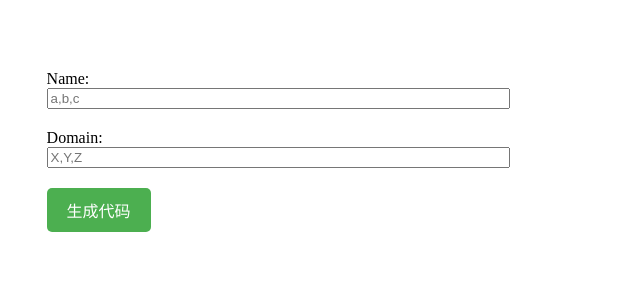
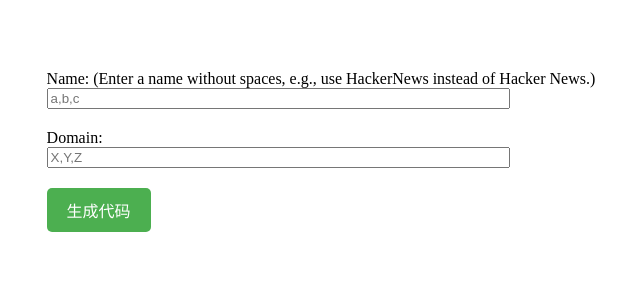
Before and after one commit to Yiwei666/03_Python-PHP, a PHP site: the page made by 03_smallTools/03_谷歌搜索/google_mgugesrch.php in a window 1280 px wide. Shown: the top 300 px of the page, without its empty margins (309-949 px from the left). Run offline with PHP 8.4, Linux system fonts and the light colour scheme.

Commit message:
Update google_mgugesrch.php
新增网站Name输入提示，不能使用空格

```diff
--- a/03_smallTools/03_谷歌搜索/google_mgugesrch.php
+++ b/03_smallTools/03_谷歌搜索/google_mgugesrch.php
@@ -54,7 +54,7 @@
 
 <div class="container">
     <form method="post">
-        <label for="name">Name:</label>
+        <label for="name">Name: (Enter a name without spaces, e.g., use HackerNews instead of Hacker News.)</label>
         <input type="text" name="name" id="name" placeholder="a,b,c">
         <label for="domain">Domain:</label>
         <input type="text" name="domain" id="domain" placeholder="X,Y,Z">
```
